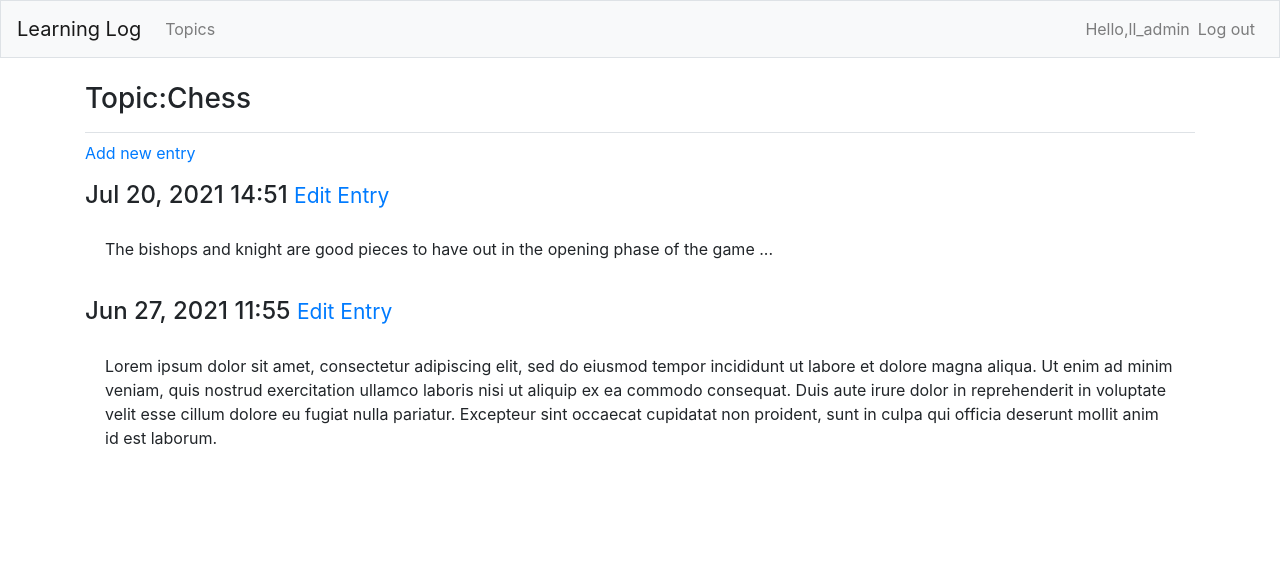
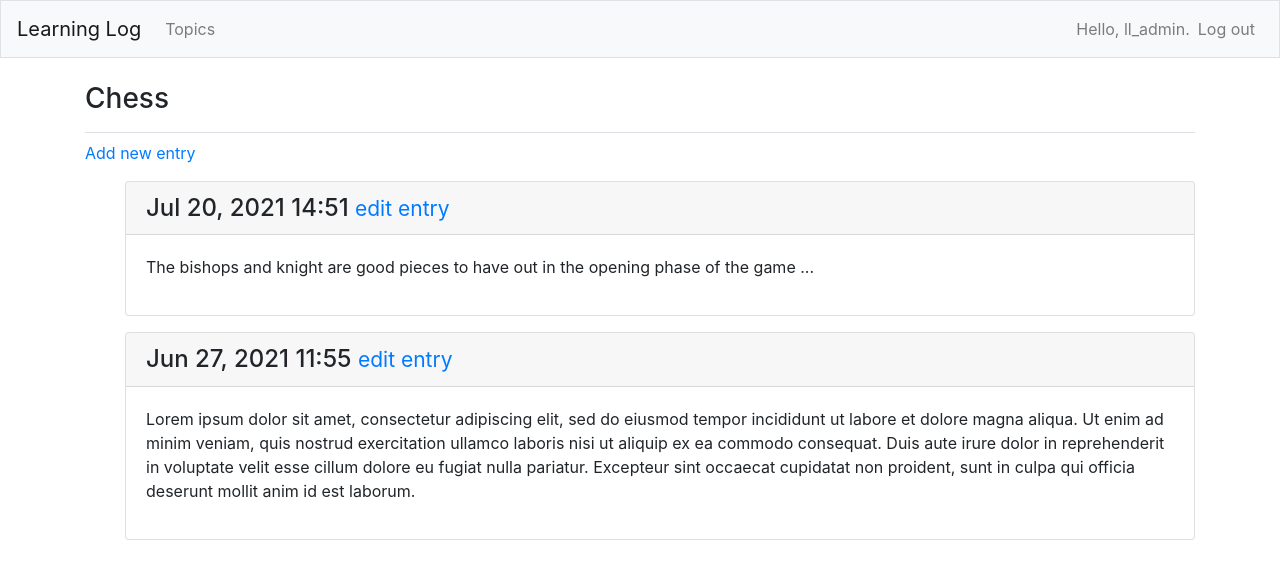
Before and after one commit to BohdanSizomin/Learning_Log, a Django app: page /topics/1/ in a window 1280 px wide. Shown: the top 579 px of the page. Run offline with Django 3.2, Linux system fonts and the light colour scheme; a user stored in the database is signed in; data comes from the database, SQL or seed files in the repository; both versions use the stored data as it was after the commit; some libraries are stand-ins or nearby versions.

Commit message:
HTML files been fixed

```diff
--- a/learning_log/learning_logs/templates/learning_logs/base.html
+++ b/learning_log/learning_logs/templates/learning_logs/base.html
@@ -1,34 +1,39 @@
 {% load bootstrap4 %}
 
+<!doctype html>
 <html lang="en">
 <head>
   <meta charset="utf-8">
-  <meta name="viewport" content = "width=device-width,initial-scale=1,shrink-to-fit=no">
+  <meta name="viewport" content="width=device-width, initial-scale=1,
+    shrink-to-fit=no">
   <title>Learning Log</title>
+
   {% bootstrap_css %}
   {% bootstrap_javascript jquery='full' %}
+
 </head>
-
 <body>
 
   <nav class="navbar navbar-expand-md navbar-light bg-light mb-4 border">
-    <a class="navbar-brand" href="{% url 'learning_logs:index' %}">Learning Log</a>
 
-    <button class = "navbar-toggler" type="button" data-toggle="collapse" data-targer="#navbarCollapse" aria-controls="navbarCollapse"
+    <a class="navbar-brand" href="{% url 'learning_logs:index'%}">
+        Learning Log</a>
+
+    <button class="navbar-toggler" type="button" data-toggle="collapse"
+        data-target="#navbarCollapse" aria-controls="navbarCollapse"
         aria-expanded="false" aria-label="Toggle navigation">
       <span class="navbar-toggler-icon"></span></button>
     <div class="collapse navbar-collapse" id="navbarCollapse">
       <ul class="navbar-nav mr-auto">
         <li class="nav-item">
-          <a class="nav-link" href="{% url 'learning_logs:topics' %}">Topics</a></li>
+          <a class="nav-link" href="{% url 'learning_logs:topics'%}">
+              Topics</a></li>
       </ul>
       <ul class="navbar-nav ml-auto">
         {% if user.is_authenticated %}
-
           <li class="nav-item">
-        <span class="navbar-text">Hello,{{ user.username }}</span>
+            <span class="navbar-text"}">Hello, {{ user.username }}.</span>
           </li>
-
           <li class="nav-item">
             <a class="nav-link" href="{% url 'users:logout' %}">Log out</a>
           </li>
@@ -37,11 +42,11 @@
             <a class="nav-link" href="{% url 'users:register' %}">Register</a>
           </li>
           <li class="nav-item">
-        <a class="nav-link" href="{% url 'users:login' %}">Log in</a>
-      </li>
+            <a class="nav-link" href="{% url 'users:login' %}">Log in</a></li>
         {% endif %}
       </ul>
     </div>
+
   </nav>
 
   <main role="main" class="container">
@@ -52,5 +57,7 @@
       {% block content %}{% endblock content %}
     </div>
   </main>
+
 </body>
+
 </html>
--- a/learning_log/learning_logs/templates/learning_logs/topic.html
+++ b/learning_log/learning_logs/templates/learning_logs/topic.html
@@ -1,21 +1,20 @@
 {% extends 'learning_logs/base.html' %}
 
 {% block page_header %}
-
-  <h3>Topic:{{ topic }}</h3>
-
+  <h3>{{ topic }}</h3>
 {% endblock page_header %}
 
 {% block content %}
-
   <p>
-    <a href="{% url 'learning_logs:new_entry' topic.id %}"> Add new entry </a>
+    <a href="{% url 'learning_logs:new_entry' topic.id %}">Add new entry</a>
   </p>
+  <ul>
   {% for entry in entries %}
-    <div class="card-mb3">
-      <h4 class="card-reader">
+    <div class="card mb-3">
+      <h4 class="card-header">
         {{ entry.date_added|date:'M d, Y H:i' }}
-        <small> <a href="{% url 'learning_logs:edit_entry' entry.id %}">Edit Entry</a></small>
+        <small><a href="{% url 'learning_logs:edit_entry' entry.id %}">
+            edit entry</a></small>
       </h4>
       <div class="card-body">
         {{ entry.text|linebreaks }}
@@ -25,5 +24,4 @@
     <p>There are no entries for this topic yet.</p>
   {% endfor %}
 
-
 {% endblock content %}
--- a/learning_log/users/templates/registration/logged_out.html
+++ b/learning_log/users/templates/registration/logged_out.html
@@ -1,5 +1,6 @@
 {% extends "learning_logs/base.html" %}
 
 {% block content %}
+
 <p>You have been logget out</p>
 {% endblock content %}
```
Also changed, not shown: learning_log/learning_logs/templates/learning_logs/index.html (+6 -3 lines), learning_log/learning_logs/templates/learning_logs/topics.html (+5 -5 lines), learning_log/__init__.py (added), learning_log/db.sqlite3. Lines whose indentation alone changed are shown as unchanged.
